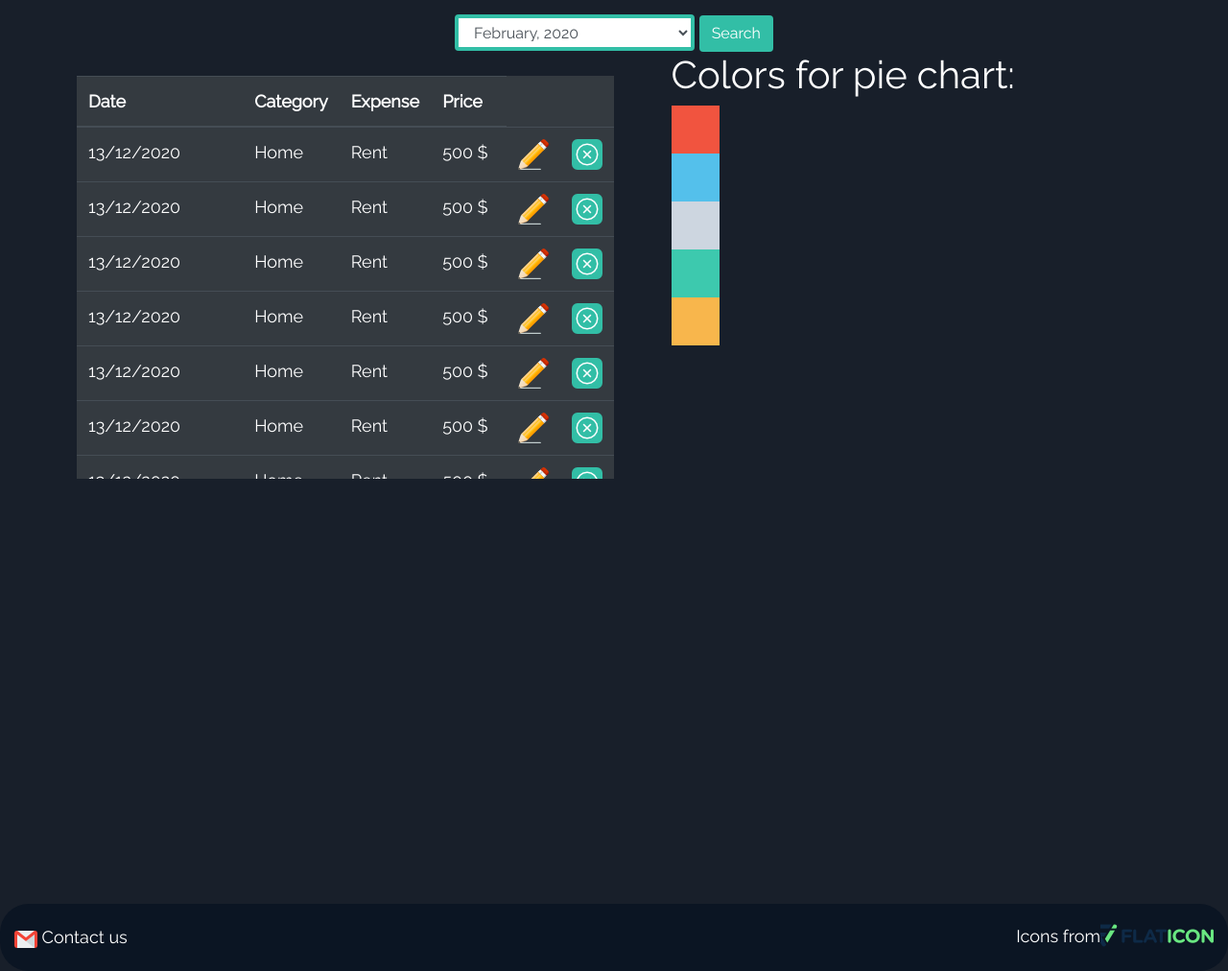
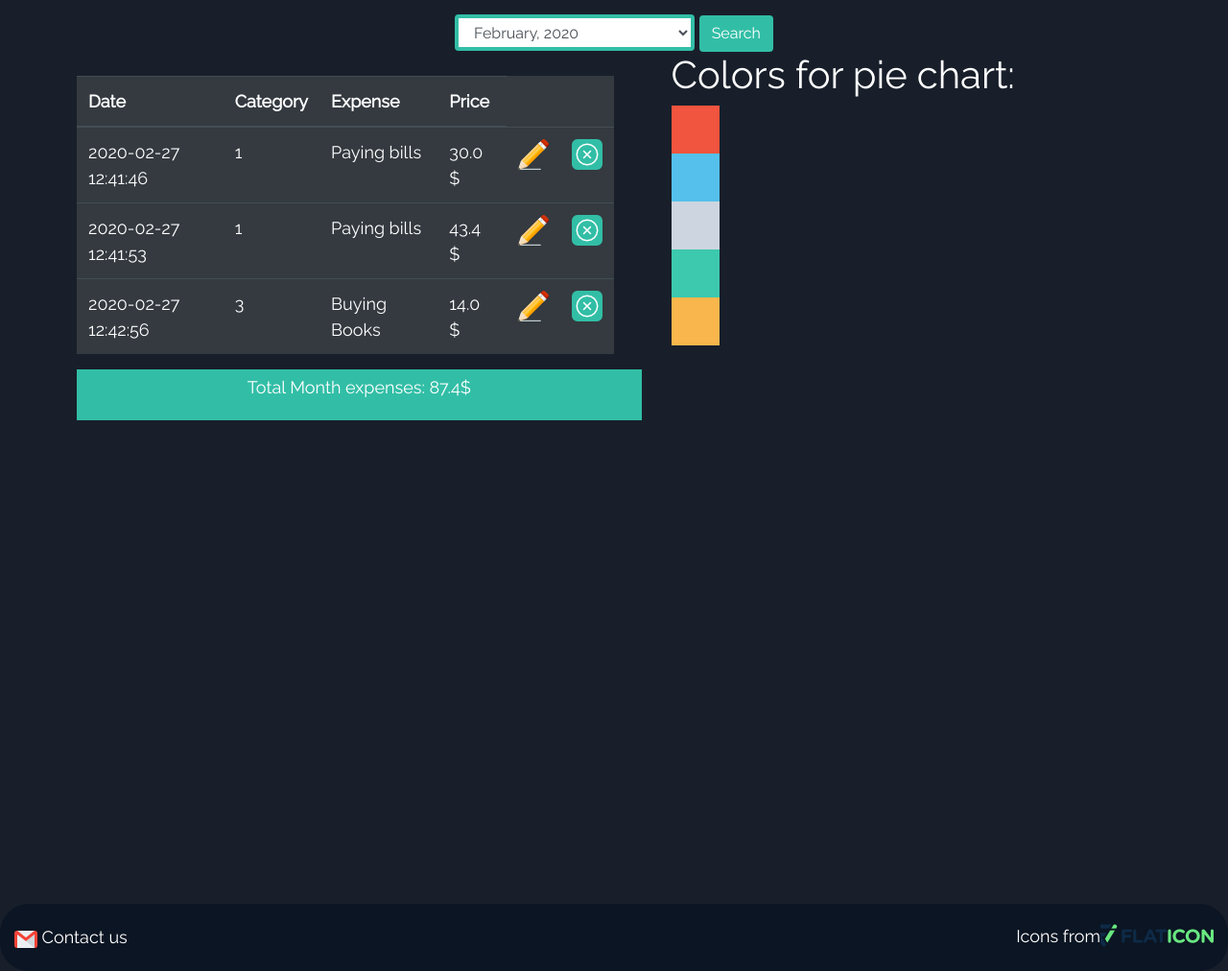
Before and after one commit to jetakasabaqi/money_tracker, a Flask app: page /view_all in a window 1280 px wide. Shown: the part 86-1098 px from the top of the page at 96% size. Run offline with Flask 2, Linux system fonts and the light colour scheme; a user stored in the database is signed in; data comes from the database, SQL or seed files in the repository; some libraries are stand-ins or nearby versions.

Commit message:
Loaded the expenses of this month or the month selected by the user, implemented the edit and delete expense

```diff
--- a/controller_functions.py
+++ b/controller_functions.py
@@ -1,6 +1,6 @@
 from flask import render_template, request, redirect, session
 from config import app, db
-from models import User, Category, UserExpense, UserTodo
+from models import User, Category, UserExpense, UserTodo, expenses
 from flask_bcrypt import Bcrypt
 from datetime import datetime
 app.secret_key = 'secret'
@@ -76,6 +76,49 @@ def create_expense():
     return redirect('/home')
 
 def viewAllExpences():
-    return render_template('viewAll.html')
-def editExpense():
-    return render_template('editExpense.html')
+    logged_in_user = User.query.filter_by(id = session['user_id']).first_or_404("Not logged in")
+    expenses = UserExpense.query.filter(UserExpense.user_id == session['user_id']).all()
+    total =0
+    today_date = datetime.now()
+
+    for ex in expenses:
+        total+= ex.amount
+
+    return render_template('viewAll.html', expenses = expenses, total = total, selected = str(today_date.month))
+def editExpense(id):
+    expense = UserExpense.query.filter_by(id = id).first()
+
+    return render_template('editExpense.html', expense = expense)
+
+def editExpenseForm():
+    print(request.form['expense_id'])
+    expense = UserExpense.query.filter_by(id = request.form['expense_id']).first()
+    expense.content = request.form['expense_name']
+    expense.amount = request.form['expense_price']
+    print(expense)
+    db.session.commit()
+
+    return redirect('/view_all')
+def deleteExpense(ex_id):
+    logged_in_user = User.query.filter_by(id=session['user_id']).first()
+    expenses = logged_in_user.user_expenses
+    expense = UserExpense.query.filter_by(id=ex_id).first()
+    expenses.remove(expense)
+    db.session.commit()
+    return redirect('/view_all')
+def filterExpense():
+    logged_in_user = User.query.filter_by(id=session['user_id']).first()
+    expenses = logged_in_user.user_expenses
+    expenses_of_this_month = []
+    selected = request.form['active_months']
+    print(request.form['active_months'])
+    for exp in expenses:
+        month = exp.created_at.month
+        print('month', month)
+        print('form', request.form['active_months'])
+        if(str(month) == selected):
+            print('true')
+            expenses_of_this_month.append(exp)
+    print(expenses_of_this_month)
+    print(selected)
+    return render_template('viewAll.html', expenses = expenses_of_this_month, selected =  selected)
--- a/static/css/style.css
+++ b/static/css/style.css
@@ -173,11 +173,18 @@ body{
     text-align: left;
     width: 50%;
     height: 420px;
-    overflow-y: scroll;
+
+    box-sizing: border-box;
+    overflow-y: auto;
   }
 #last-table-row{
   background: #32bea6;
-  position: static;
+
+  padding: 5px 10px;
+  /* margin-top: 0; */
+  width: 46%;
+  text-align: center;
+
 }
 /*******Vizualization**********/
 .vizualization{
--- a/templates/home.html
+++ b/templates/home.html
@@ -68,7 +68,7 @@
 							{%endfor%}
 					   </tbody>
 					</table>
-					<a href="/my-expenses" class="btn">View all</a>
+					<a href="/view_all" class="btn">View all</a>
 				</div>
 			</div>
 		{% include 'includes/footer.html' %}
--- a/templates/includes/header.html
+++ b/templates/includes/header.html
@@ -8,7 +8,7 @@
         <ul>
             <li id="/home"><a href="/home" class="">Home</a></li>
             <li id="/todo"><a href="" class="">To Do</a></li>
-            <li id="/my-expenses"><a href="/my-expenses" class="">View All</a></li>
+            <li id="/my-expenses"><a href="/view_all" class="">View All</a></li>
             <li id="/logout"><a href="/logout" class="">Log out</a></li>
         </ul>
     </div>
--- a/templates/viewAll.html
+++ b/templates/viewAll.html
@@ -21,11 +21,20 @@
 	<div class="wrapper viewAll">
 		{% include 'includes/header.html' %}
 		<div class="content">
-			<form action="" method="" class="searchMonth">
+			<form action="/filter-expense" method="POST" class="searchMonth">
 				<select name="active_months" class="form-control">
-					{%for i in range (7)%}
-						<option value="">February, 2020</option>
-					{%endfor%}
+						<option {%if selected == '1':%}  selected  {%endif%} value="1">January, 2020</option>
+						<option {%if selected == '2':%}  selected {%endif%} value="2">February, 2020</option>
+						<option {%if selected == '3':%}  selected {%endif%} value="3">March, 2020</option>
+						<option {%if selected == '4':%}  selected {%endif%} value="4">April, 2020</option>
+						<option {%if selected == '5':%}  selected {%endif%} value="5">May, 2020</option>
+						<option {%if selected == '6':%}  selected {%endif%} value="6">June, 2020</option>
+						<option {%if selected == '7':%}  selected {%endif%} value="7">July, 2020</option>
+						<option {%if selected == '8':%}  selected {%endif%} value="8">August, 2020</option>
+						<option {%if selected == '9':%}  selected {%endif%} value="9">September, 2020</option>
+						<option {%if selected == '10':%} selected  {%endif%} value="10">October, 2020</option>
+						<option {%if selected == '11':%} selected  {%endif%} value="11">November, 2020</option>
+						<option {%if selected == '12':%} selected  {%endif%} value="12">December, 2020</option>
 				</select>
 				<input type="submit" name="submit" value="Search" class="btn">
 			</form>
@@ -40,30 +49,26 @@
 				    	</tr>
 				  	</thead>
 				  	<tbody>
-				  		{%for i in range(13)%}
+				  		{%for e in expenses%}
 				  			<tr>
-				  				<td>13/12/2020</td>
-				  				<td>Home</td>
-				  				<td>Rent</td>
-				  				<td>500 $</td>
+				  				<td>{{e.created_at}}</td>
+				  				<td>{{e.category_id}}</td>
+				  				<td>{{e.content}}</td>
+				  				<td>{{e.amount}} $</td>
 				  				<td>
-							    	<a href=""><img title="edit" src="{{url_for('static',filename = 'img/edit.png')}}"></a>
+							    	<a href="/edit/{{e.id}}"><img title="edit" src="{{url_for('static',filename = 'img/edit.png')}}"></a>
 							    </td>
 							    <td>
-							    	<a href=""><img title="delete" src="{{url_for('static',filename = 'img/close.png')}}"></a>
+							    	<a href="/delete/{{e.id}}"><img title="delete" src="{{url_for('static',filename = 'img/close.png')}}"></a>
 							    </td>
 				  			</tr>
 				  		{%endfor%}
-						<tr id="last-table-row">
-							<td>Total Month expenses:</td>
-							<td></td>
-							<td></td>
-							<td>8000$</td>
-							<td></td>
-							<td></td>
-						</tr>
+
 				   </tbody>
 				</table>
+				<div id="last-table-row" style="position: absolute; ">
+					<p colspan="5">Total Month expenses: {{total}}$</p>
+				</div>
 			</div>
 			<div class="vizualization">
 				<h1>Colors for pie chart:</h1>
```
Also changed, not shown: routes.py (+5 -2 lines), templates/editExpense.html (+5 -4 lines).
